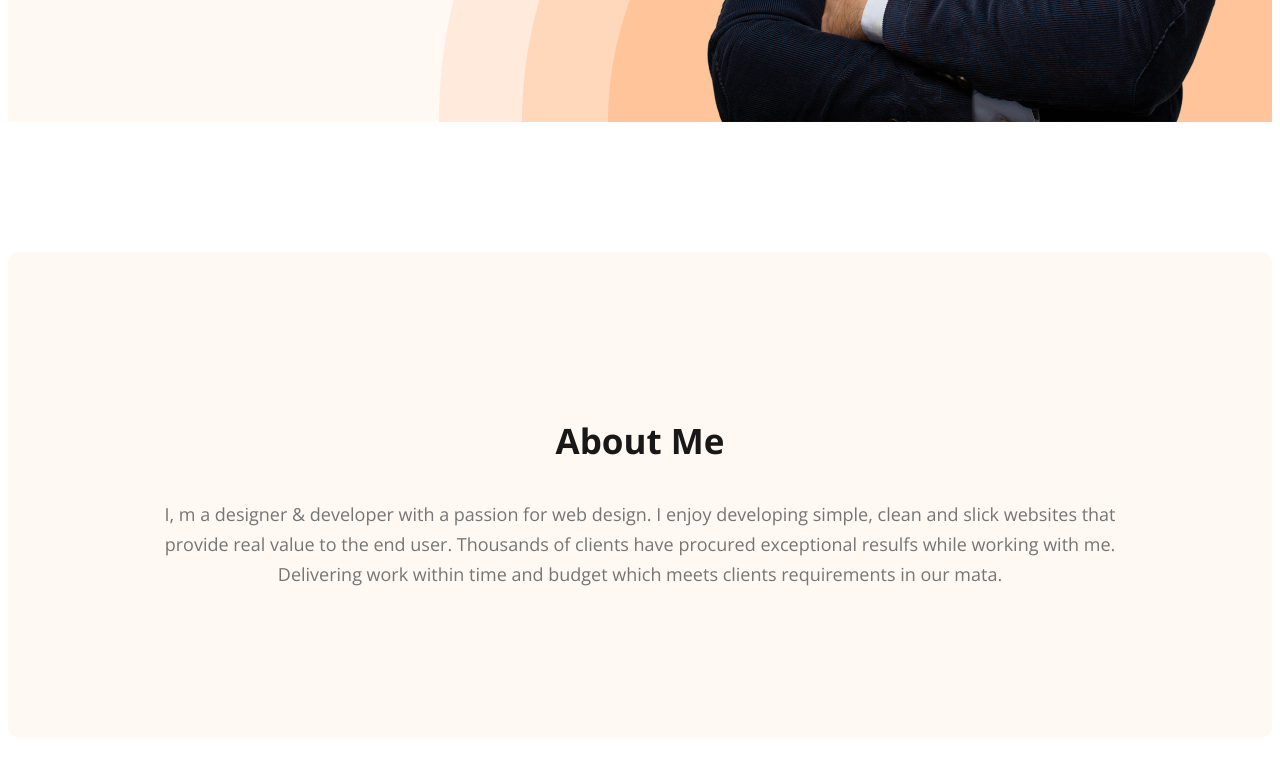
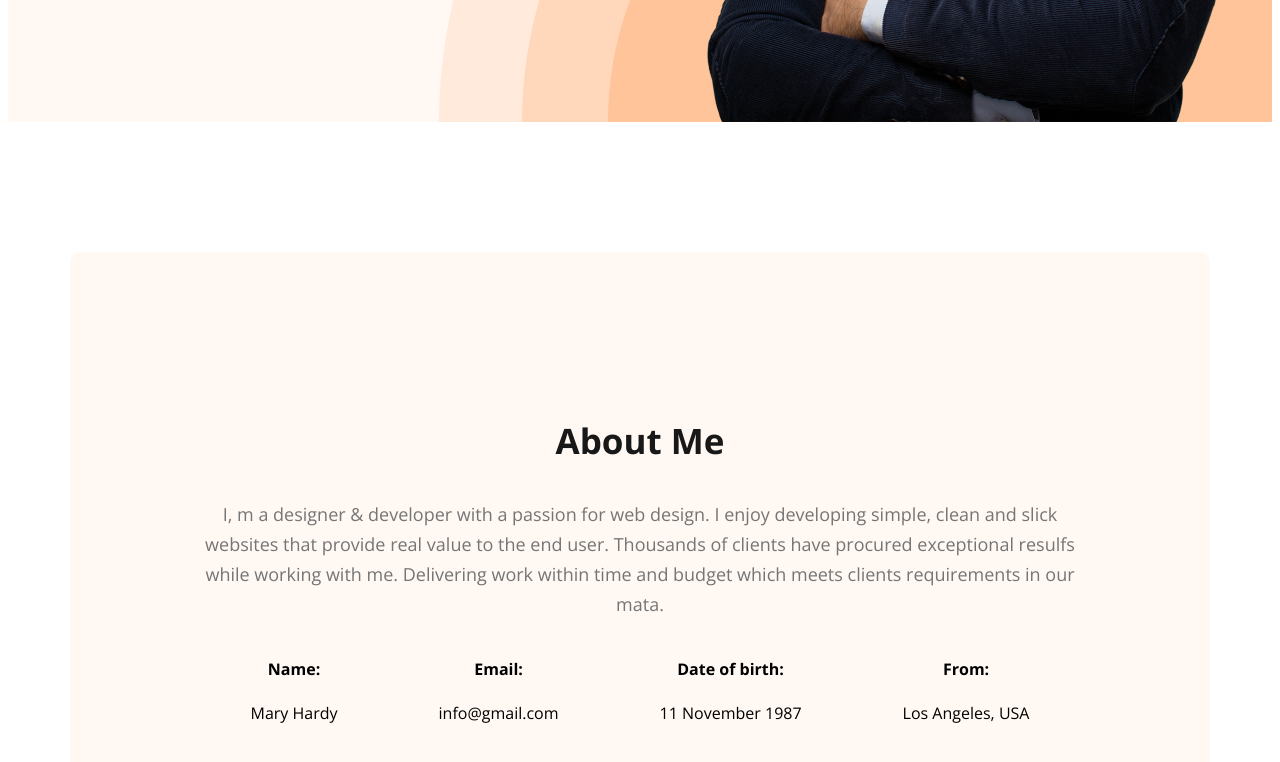
Before and after one commit to tayebidev/web-developer-portfolio2, a plain HTML site: page index.html in a window 1280 px wide. Shown: the part 763-1525 px from the top of the page. Drawn offline with nearby package versions, Linux system fonts and the light colour scheme.

Commit message:
added about information

```diff
--- a/index.html
+++ b/index.html
@@ -38,6 +38,28 @@
         <section class="about">
             <h3 class="section-title">About Me</h3>
             <p class="section-description">I, m a designer & developer with a passion for web design. I enjoy developing simple, clean and slick websites that provide real value to the end user. Thousands of clients have procured exceptional resulfs while working with me. Delivering work within time and budget which meets clients requirements in our mata.</p>
+            <div class="about-info-container">
+                <div class="about-info">
+                    <h4 class="info-title">Name:
+                         </h4>
+                    <p class="info-description">Mary Hardy</p>
+                </div>
+                <div class="about-info">
+                    <h4 class="info-title">Email:
+                        </h4>
+                    <p class="info-description">info@gmail.com</p>
+                </div>
+                <div class="about-info">
+                    <h4 class="info-title">Date of birth:
+                        </h4>
+                    <p class="info-description">11 November 1987</p>
+                </div>
+                <div class="about-info">
+                    <h4 class="info-title">From:
+                        </h4>
+                    <p class="info-description">Los Angeles, USA</p>
+                </div>
+            </div>
 
         </section>
     </main>
--- a/styles/index.css
+++ b/styles/index.css
@@ -113,6 +113,12 @@ nav a {
     /* 166.667% */
 }
 
+/* main section style */
+main{
+   max-width: 1140px;
+   margin: 0 auto;
+}
+
 /* about me section style */
 .about {
     padding: 130px;
@@ -120,3 +126,12 @@ nav a {
     background: #FFF8F3;
     margin-top: 130px;
 }
+
+.about-info-container{
+    display: flex;
+    justify-content: space-around;
+}
+
+.about-info{
+    text-align: center;
+}
```
